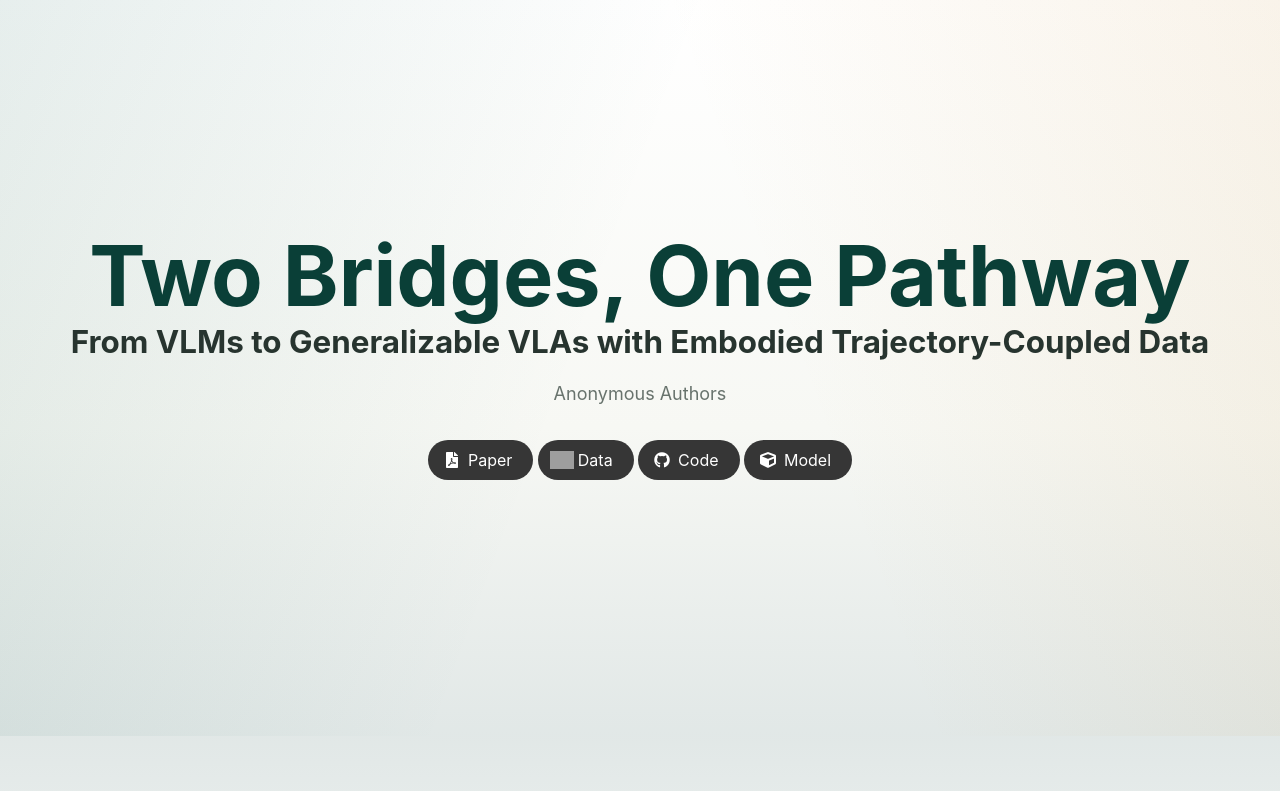
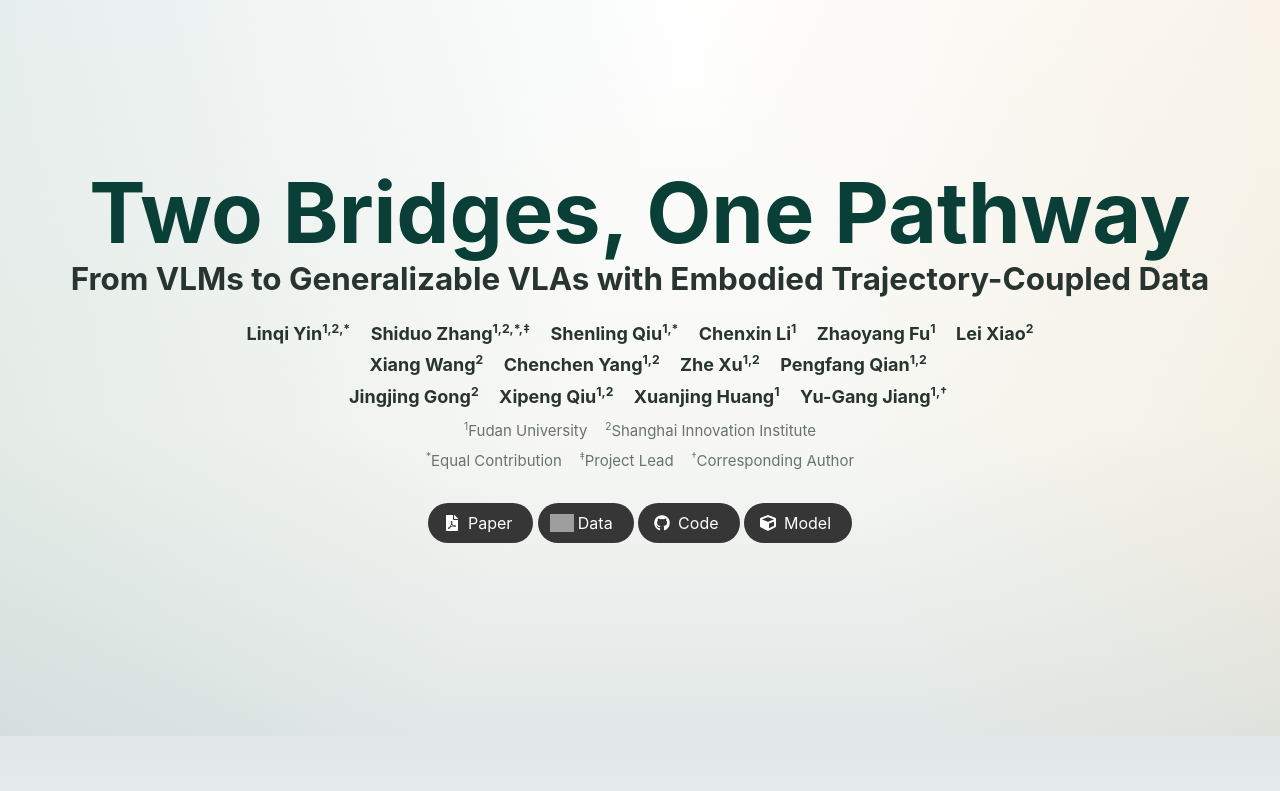
Before and after one commit to LinqiY/etc, a plain HTML site: page index.html in a window 1280 px wide. Shown: the top 791 px of the page. Drawn offline with Linux system fonts and the light colour scheme; grey boxes are pictures that could not be loaded.

Commit message:
Update author list

```diff
--- a/index.html
+++ b/index.html
@@ -22,7 +22,35 @@
           <p class="subtitle">
             From VLMs to Generalizable VLAs with Embodied Trajectory-Coupled Data
           </p>
-          <p class="authors">Anonymous Authors</p>
+          <div class="authors">
+            <p class="author-names">
+              Linqi Yin<sup>1,2,*</sup>
+              <span>Shiduo Zhang<sup>1,2,*,&#8225;</sup></span>
+              <span>Shenling Qiu<sup>1,*</sup></span>
+              <span>Chenxin Li<sup>1</sup></span>
+              <span>Zhaoyang Fu<sup>1</sup></span>
+              <span>Lei Xiao<sup>2</sup></span>
+              <br />
+              <span>Xiang Wang<sup>2</sup></span>
+              <span>Chenchen Yang<sup>1,2</sup></span>
+              <span>Zhe Xu<sup>1,2</sup></span>
+              <span>Pengfang Qian<sup>1,2</sup></span>
+              <br />
+              <span>Jingjing Gong<sup>2</sup></span>
+              <span>Xipeng Qiu<sup>1,2</sup></span>
+              <span>Xuanjing Huang<sup>1</sup></span>
+              <span>Yu-Gang Jiang<sup>1,&#8224;</sup></span>
+            </p>
+            <p class="author-affiliations">
+              <sup>1</sup>Fudan University
+              <span><sup>2</sup>Shanghai Innovation Institute</span>
+            </p>
+            <p class="author-notes">
+              <sup>*</sup>Equal Contribution
+              <span><sup>&#8225;</sup>Project Lead</span>
+              <span><sup>&#8224;</sup>Corresponding Author</span>
+            </p>
+          </div>
           <div class="column has-text-centered" id="resources">
             <div class="publication-links">
               <span class="link-block">
--- a/styles.css
+++ b/styles.css
@@ -94,6 +94,38 @@ h1 {
   margin-bottom: 26px;
   color: var(--muted);
   font-size: 18px;
+}
+
+.authors p {
+  margin-bottom: 8px;
+}
+
+.author-names {
+  color: #27342f;
+  font-weight: 650;
+  line-height: 1.75;
+}
+
+.author-names span,
+.author-affiliations span,
+.author-notes span {
+  display: inline-block;
+  margin-left: 0.9em;
+}
+
+.author-affiliations,
+.author-notes {
+  font-size: 15px;
+  line-height: 1.45;
+}
+
+.author-notes {
+  margin-bottom: 0;
+}
+
+.authors sup {
+  font-size: 0.68em;
+  line-height: 0;
 }
 
 .column.has-text-centered {
```
